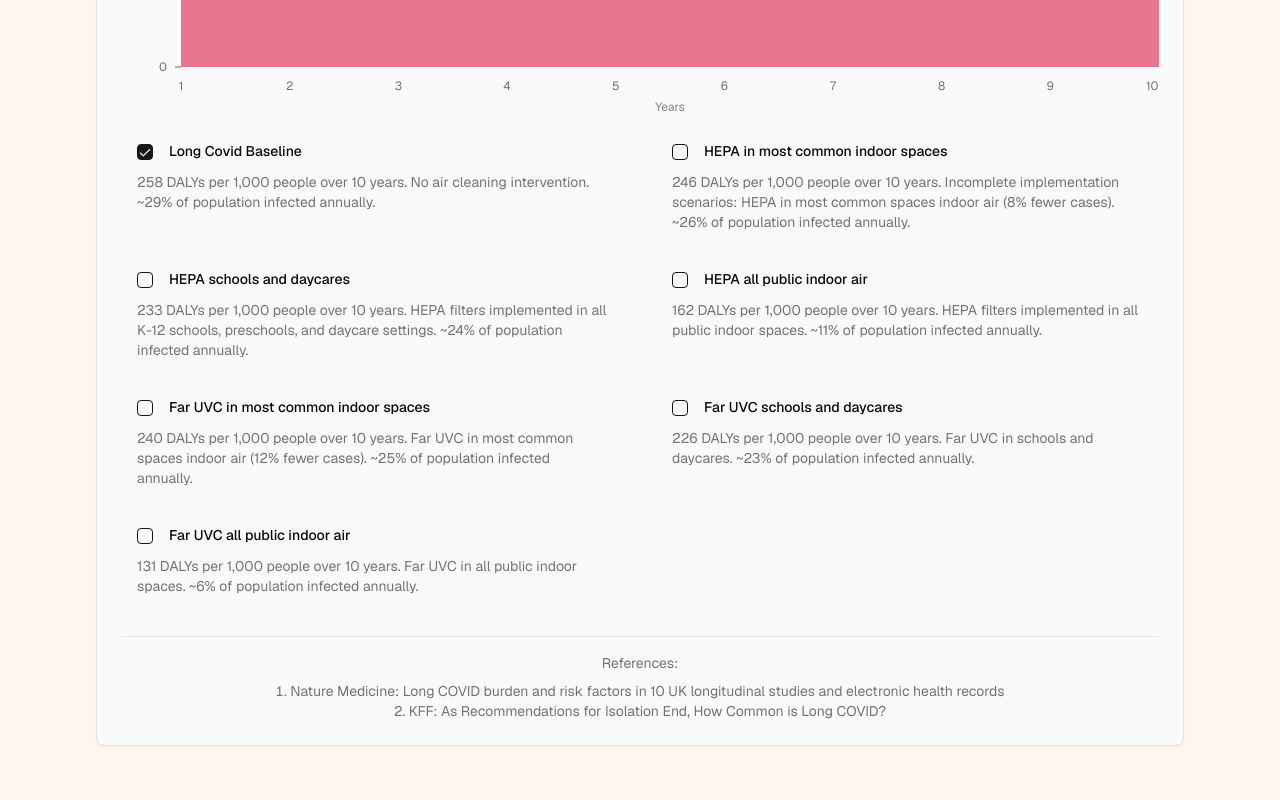
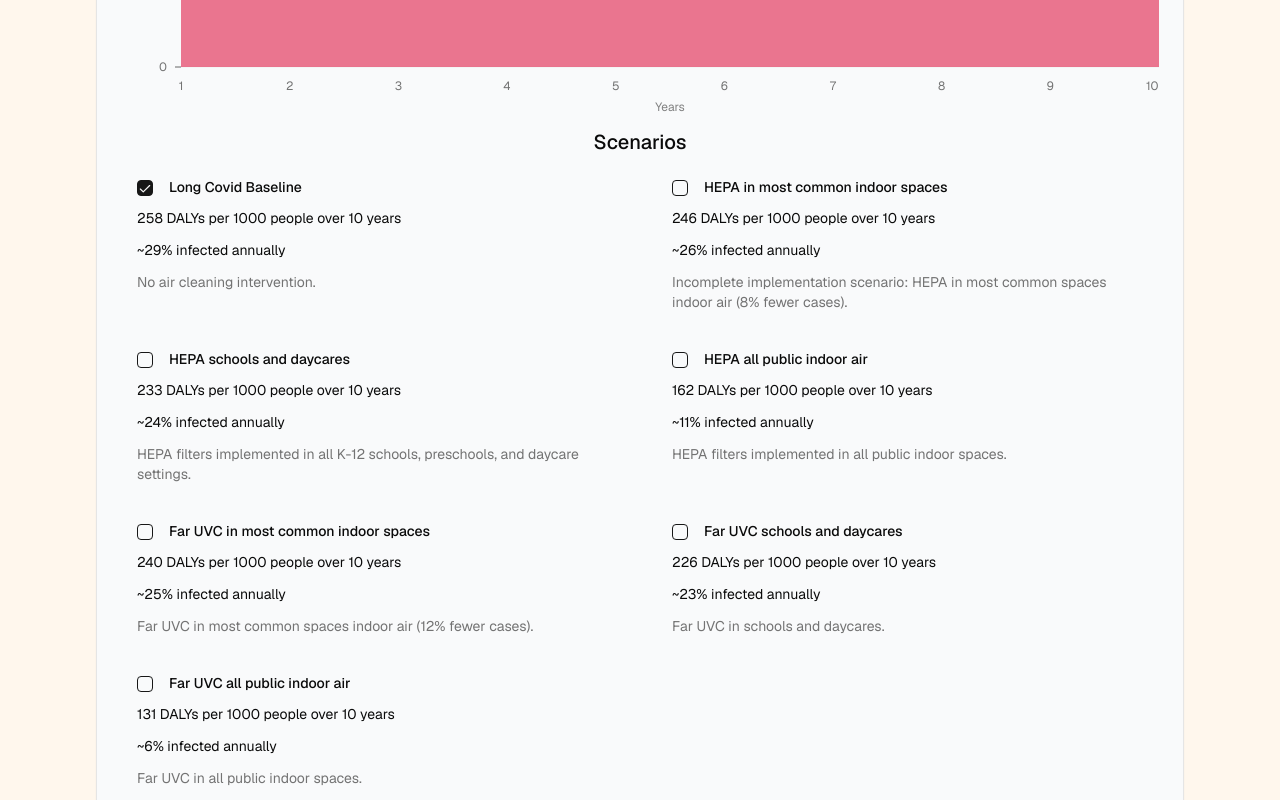
Before and after one commit to DevinCLane/long-covid-dalys, a React (Vite) app: page / in a window 1280 px wide. Shown: the part 960-1760 px from the top of the page. Built offline with nearby package versions, Linux system fonts and the light colour scheme.

Commit message:
add dalys and infected to scenarios as structured data

```diff
--- a/src/components/main-chart.tsx
+++ b/src/components/main-chart.tsx
@@ -166,12 +166,15 @@ export function MainChart() {
           </AreaChart>
         </ChartContainer>
         <div className="mt-4">
+          <div className="m-2 text-xl font-medium">Scenarios</div>
           <div className="grid grid-cols-1 gap-x-8 gap-y-2 md:grid-cols-2">
             {SCENARIOS.map((scenario) => (
               <ScenarioArea
                 key={scenario.id}
                 id={scenario.id}
                 label={scenario.label}
+                DALYs={scenario.DALYs}
+                infected={scenario.infected}
                 sublabel={scenario.sublabel}
                 checked={selectedScenarios.has(scenario.id)}
                 onCheckedChange={(checked) =>
--- a/src/components/scenario-area.tsx
+++ b/src/components/scenario-area.tsx
@@ -13,6 +13,8 @@ interface ScenarioAreaProps extends Scenario {
 export function ScenarioArea({
   id,
   label,
+  DALYs,
+  infected,
   sublabel,
   checked,
   onCheckedChange,
@@ -28,6 +30,10 @@ export function ScenarioArea({
           />
           <Label htmlFor={id}>{label}</Label>
         </div>
+        <div className="text-sm">
+          {DALYs} DALYs per 1000 people over 10 years
+        </div>
+        <div className="text-sm">~{infected}% infected annually</div>
         <div>
           {sublabel && (
             <p className="text-start text-sm text-muted-foreground">
--- a/src/config/scenarios.ts
+++ b/src/config/scenarios.ts
@@ -3,61 +3,71 @@ import DALYs from "@/data/DALYs.json";
 export interface Scenario {
   id: string;
   label: string;
+  DALYs: number;
+  infected: number;
   sublabel?: string;
   checked: boolean;
 }
 
 // to do: read the data from the `DALYs.json`'
 // grab the id, the dalys, and the percentage of population infected
-
 export const SCENARIOS: Scenario[] = [
   {
     id: Object.keys(DALYs[1])[1],
+    DALYs: Object.values(DALYs[1])[1],
+    infected: 29,
     label: "Long Covid Baseline",
-    sublabel:
-      "258 DALYs per 1,000 people over 10 years. No air cleaning intervention. ~29% of population infected annually.",
+    sublabel: "No air cleaning intervention.",
     checked: true,
   },
   {
     id: Object.keys(DALYs[1])[2],
+    DALYs: Object.values(DALYs[1])[2],
+    infected: 26,
     label: "HEPA in most common indoor spaces",
     sublabel:
-      "246 DALYs per 1,000 people over 10 years. Incomplete implementation scenarios: HEPA in most common spaces indoor air (8% fewer cases). ~26% of population infected annually.",
+      "Incomplete implementation scenario: HEPA in most common spaces indoor air (8% fewer cases).",
     checked: false,
   },
   {
     id: Object.keys(DALYs[1])[3],
+    DALYs: Object.values(DALYs[1])[3],
+    infected: 24,
     label: " HEPA schools and daycares",
     sublabel:
-      "233 DALYs per 1,000 people over 10 years. HEPA filters implemented in all K-12 schools, preschools, and daycare settings. ~24% of population infected annually.",
+      "HEPA filters implemented in all K-12 schools, preschools, and daycare settings.",
     checked: false,
   },
   {
     id: Object.keys(DALYs[1])[4],
+    DALYs: Object.values(DALYs[1])[4],
+    infected: 11,
     label: "HEPA all public indoor air",
-    sublabel:
-      "162 DALYs per 1,000 people over 10 years. HEPA filters implemented in all public indoor spaces. ~11% of population infected annually.",
+    sublabel: "HEPA filters implemented in all public indoor spaces.",
     checked: false,
   },
   {
     id: Object.keys(DALYs[1])[5],
+    DALYs: Object.values(DALYs[1])[5],
+    infected: 25,
     label: "Far UVC in most common indoor spaces",
-    sublabel:
-      "240 DALYs per 1,000 people over 10 years. Far UVC in most common spaces indoor air (12% fewer cases). ~25% of population infected annually.",
+    sublabel: "Far UVC in most common spaces indoor air (12% fewer cases).",
     checked: false,
   },
   {
     id: Object.keys(DALYs[1])[6],
+    DALYs: Object.values(DALYs[1])[6],
+    infected: 23,
     label: "Far UVC schools and daycares",
-    sublabel:
-      "226 DALYs per 1,000 people over 10 years. Far UVC in schools and daycares. ~23% of population infected annually.",
+    sublabel: "Far UVC in schools and daycares.",
     checked: false,
   },
   {
     id: Object.keys(DALYs[1])[7],
+    DALYs: Object.values(DALYs[1])[7],
+    infected: 6,
     label: "Far UVC all public indoor air",
-    sublabel:
-      "131 DALYs per 1,000 people over 10 years. Far UVC in all public indoor spaces. ~6% of population infected annually.",
+    sublabel: "Far UVC in all public indoor spaces.",
     checked: false,
   },
 ];
```
